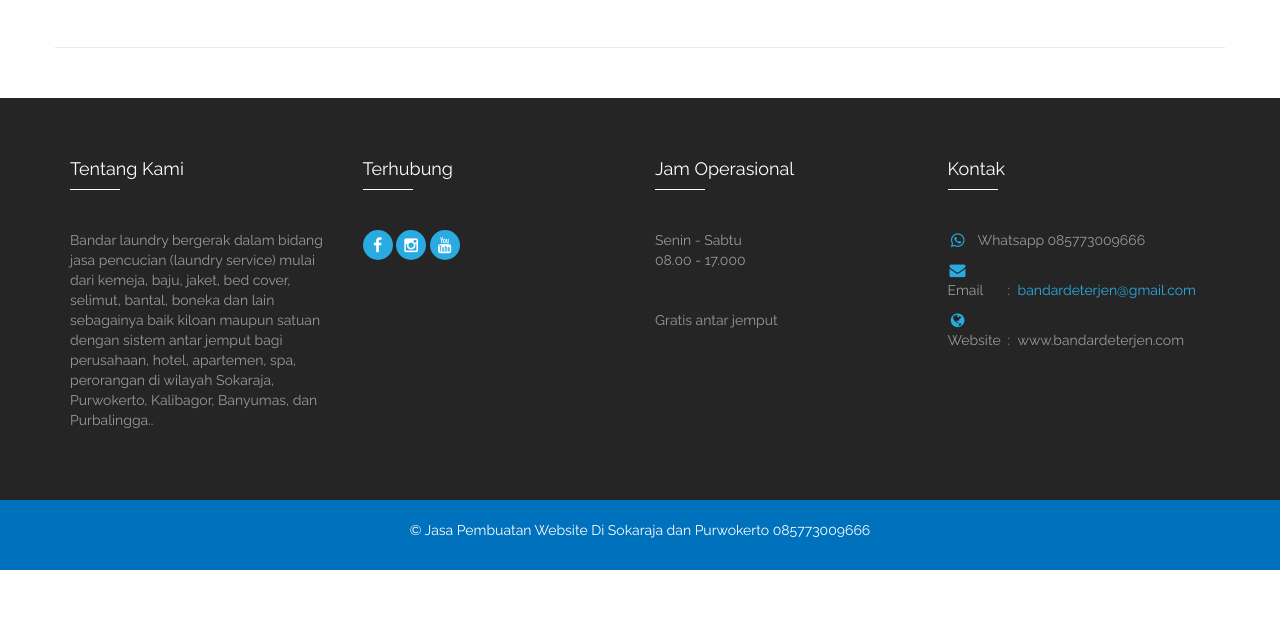
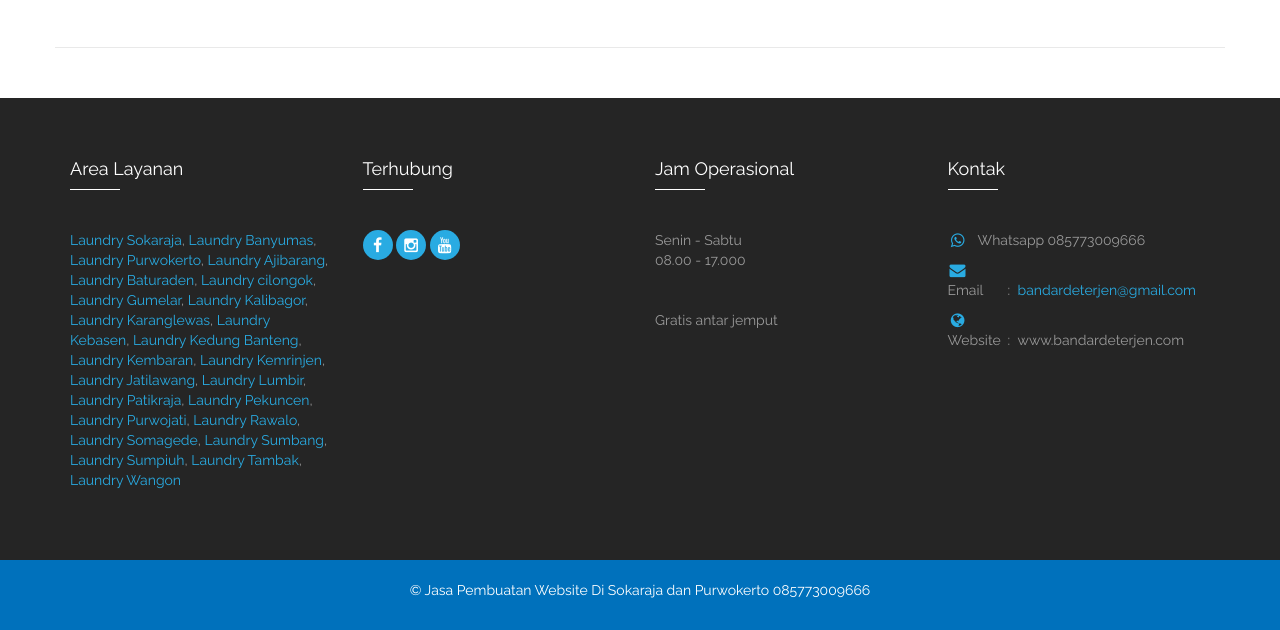
Before and after one commit to bandardeterjen/banyumas, a plain HTML site: page services.html in a window 1280 px wide. Shown: the part 2115-2745 px from the top of the page. Before the commit the page ends 2685 px from the top, so only its background shows below. Drawn offline with Linux system fonts and the light colour scheme; some packages are replaced by stand-ins of ours; files whose address does not match are found by name; a web font is replaced by a local one.

Commit message:
Update services.html

```diff
--- a/services.html
+++ b/services.html
@@ -210,10 +210,34 @@
 					<div class="col-xs-12 col-sm-6 col-md-3 col-lg-3">
 						<div class="footer-item">
 							<div class="footer-title">
-								<h4>Tentang Kami</h4>
+								<h4>Area Layanan</h4>
 							</div>
-							<p>Bandar laundry bergerak dalam bidang jasa pencucian (laundry service) mulai dari kemeja, baju, jaket, bed cover, selimut, bantal, boneka dan lain sebagainya baik kiloan maupun satuan dengan sistem antar jemput bagi perusahaan, hotel, apartemen, spa, perorangan di wilayah Sokaraja, Purwokerto, Kalibagor, Banyumas, dan Purbalingga..
-							</p>
+							<p>
+<a href="sokaraja.html">Laundry Sokaraja</a>,
+<a href="banyumas.html">Laundry Banyumas</a>,
+<a href="purwokerto.html">Laundry Purwokerto</a>,
+<a href="ajibarang.html">Laundry Ajibarang</a>,
+<a href="baturaden.html">Laundry Baturaden</a>,
+<a href="cilongok.html">Laundry cilongok</a>,
+<a href="gumelar.html">Laundry Gumelar</a>,
+<a href="kalibagor.html">Laundry Kalibagor</a>,
+<a href="karanglewas.html">Laundry Karanglewas</a>,
+<a href="kebasen.html">Laundry Kebasen</a>,
+<a href="kedungbanteng.html">Laundry Kedung Banteng</a>,
+<a href="kembaran.html">Laundry Kembaran</a>,
+<a href="kemrinjen.html">Laundry Kemrinjen</a>,
+<a href="jatilawang.html">Laundry Jatilawang</a>,
+<a href="lumbir.html">Laundry Lumbir</a>,
+<a href="patikraja.html">Laundry Patikraja</a>,
+<a href="pekuncen.html">Laundry Pekuncen</a>,
+<a href="purwojati.html">Laundry Purwojati</a>,
+<a href="rawalo.html">Laundry Rawalo</a>,
+<a href="somagede.html">Laundry Somagede</a>,
+<a href="sumbang.html">Laundry Sumbang</a>,
+<a href="sumpiuh.html">Laundry Sumpiuh</a>,
+<a href="tambak.html">Laundry Tambak</a>,
+<a href="wangon.html">Laundry Wangon</a>
+</p>
 
 						</div>
 					</div>
```
